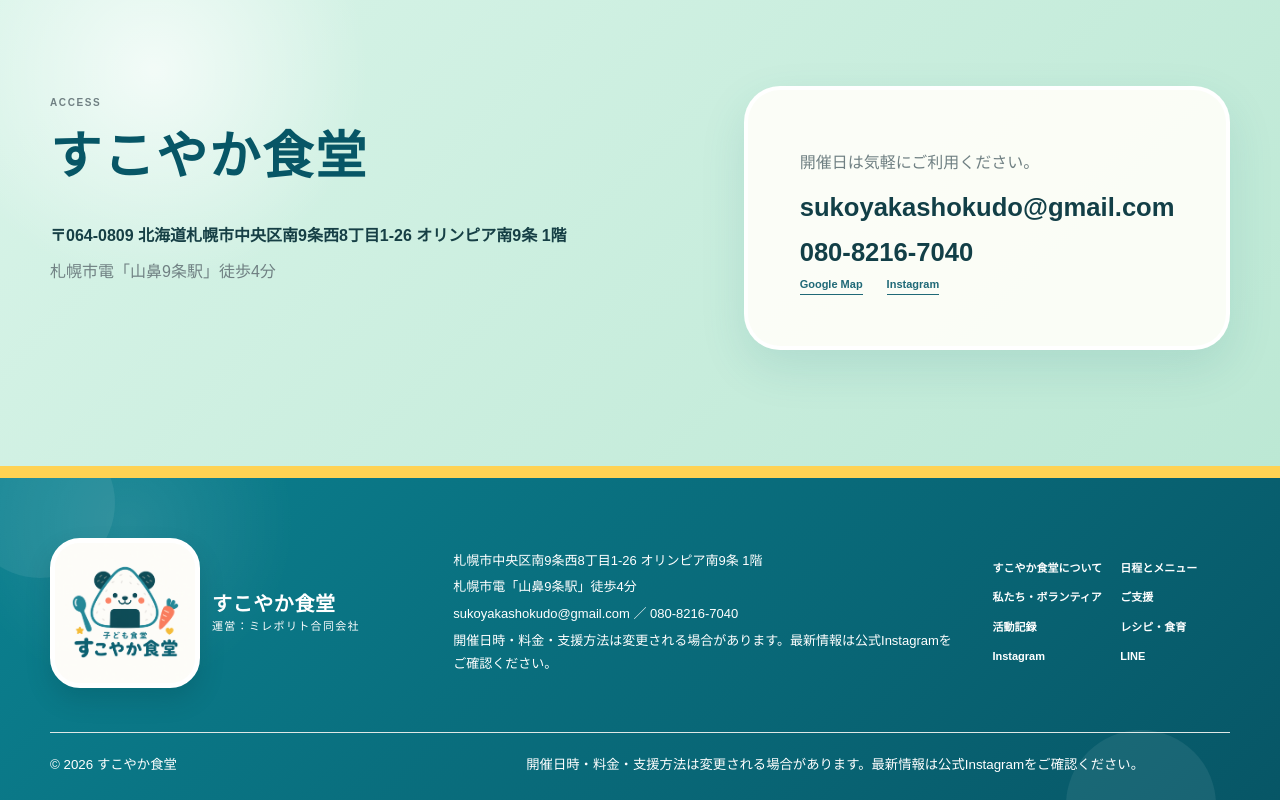
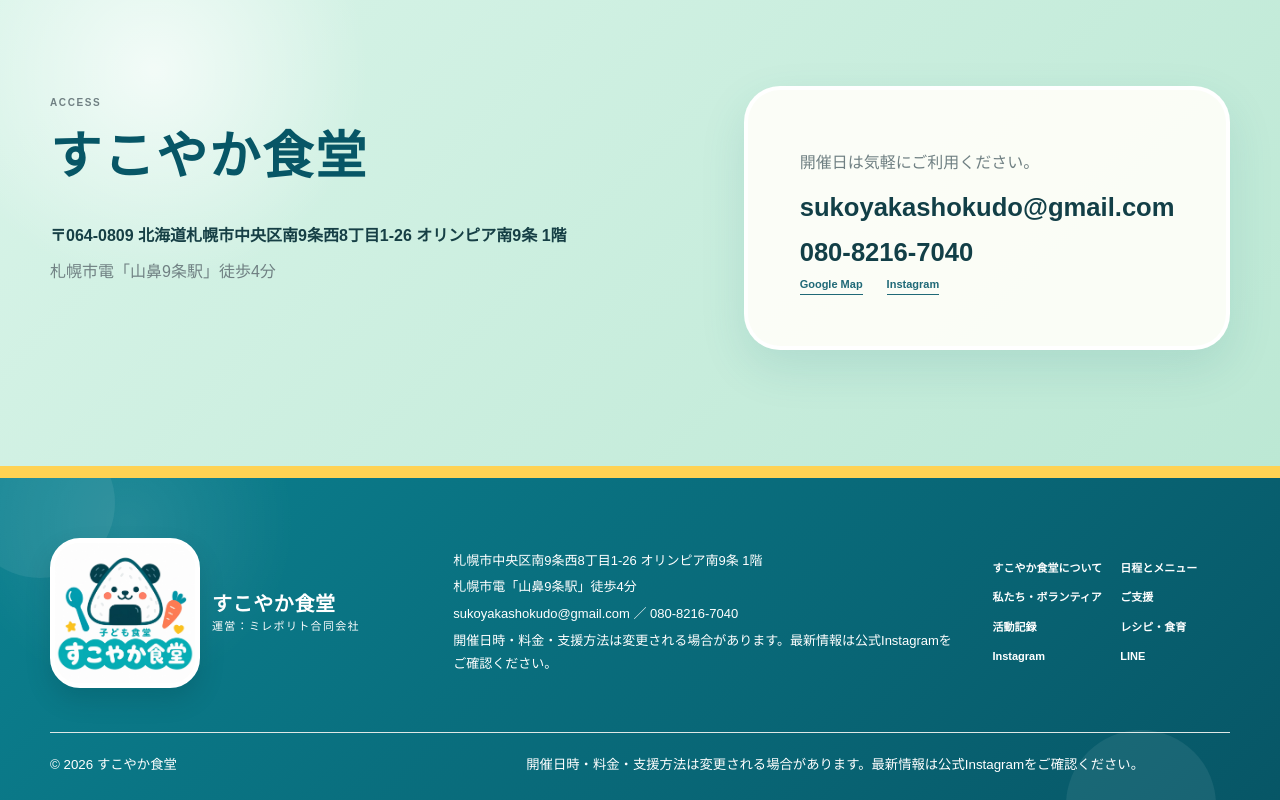
Before and after one commit to SUKOYAKASHOKUDO/sukoyaka-shokudo, a Next.js app: page / in a window 1280 px wide. Shown: the part 4643-5443 px from the top of the page. Built offline with nearby package versions, Linux system fonts and the light colour scheme.

Commit message:
フッターロゴを添付画像へ差し替え

```diff
--- a/components/SiteFooter.tsx
+++ b/components/SiteFooter.tsx
@@ -13,7 +13,7 @@ export function SiteFooter() {
             aria-label="すこやか食堂 ホームへ戻る"
           >
             <Image
-              src="/images/brand/sukoyaka-official-logo.png"
+              src="/images/brand/sukoyaka-footer-logo.jpg"
               alt="子ども食堂 すこやか食堂"
               fill
               sizes="(max-width: 640px) 118px, 138px"
```
Also changed, not shown: public/images/brand/sukoyaka-footer-logo.jpg (added).
